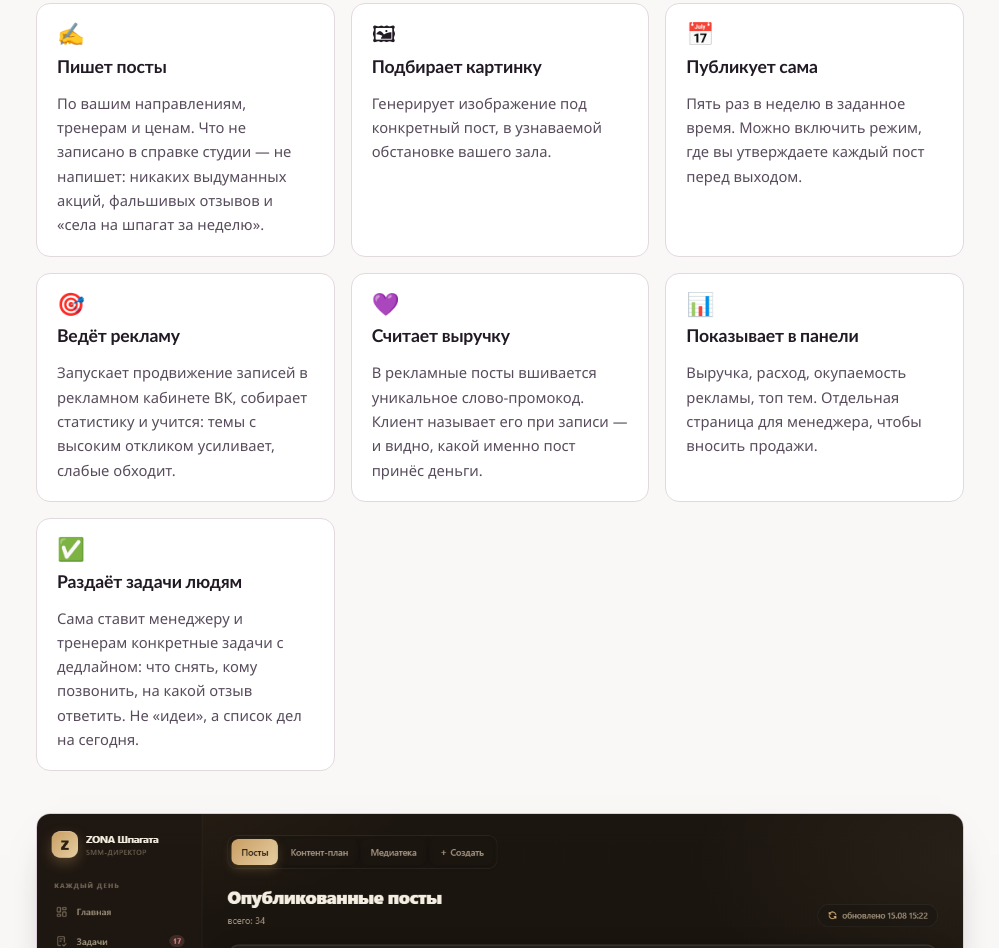
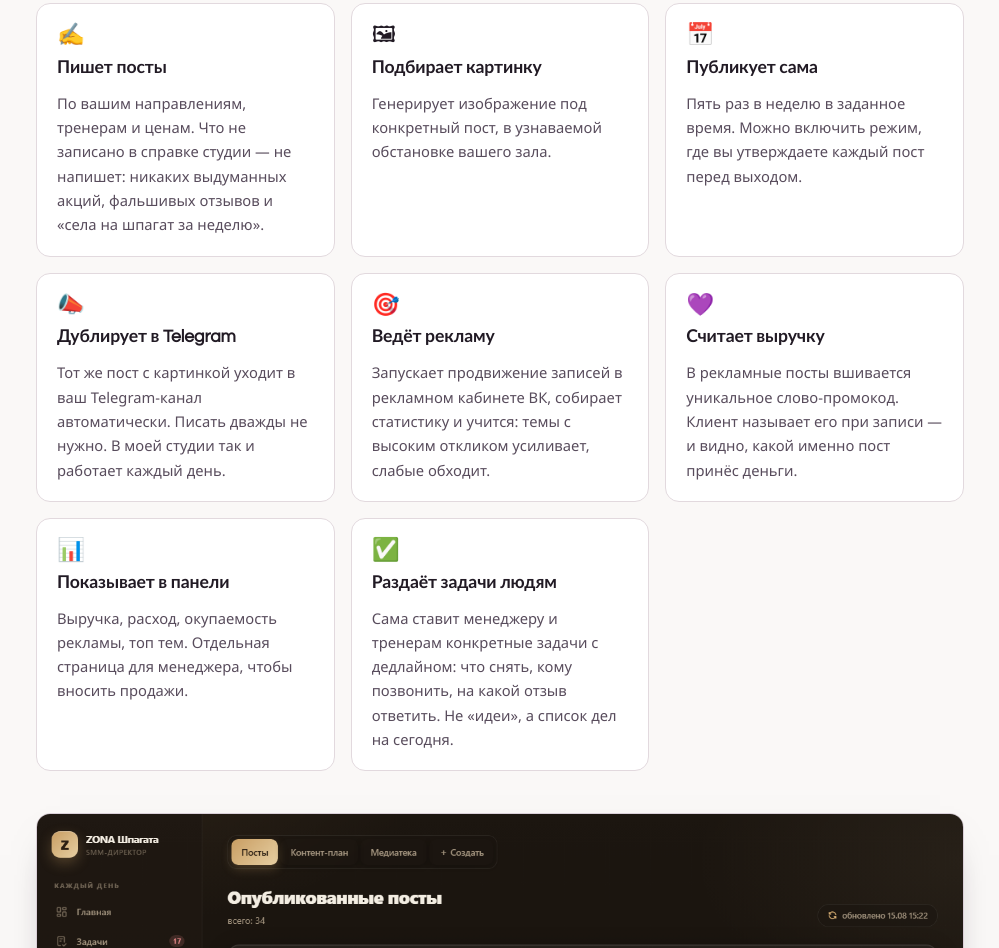
Before and after one commit to ilyakartavenko-debug/ilyakartavenko-debug.github.io, a plain HTML site: page studii.html in a window 1280 px wide. Shown: the part 1772-2720 px from the top of the page, without its empty margins (140-1139 px from the left). Drawn offline with Linux system fonts and the light colour scheme.

Commit message:
Лендинг: дублирование постов в Telegram
Кросспостинг в Telegram работает в проде (publishers.enabled_platforms
возвращает telegram), но на лендинге его не было. MAX готов в коде,
включается настройкой. Instagram намеренно не заявляем.

Co-Authored-By: Claude Opus 5 <noreply@anthropic.com>

```diff
--- a/studii.html
+++ b/studii.html
@@ -182,6 +182,8 @@
       <p class="small">Генерирует изображение под конкретный пост, в узнаваемой обстановке вашего зала.</p></div>
     <div class="card"><div class="ic">📅</div><h3>Публикует сама</h3>
       <p class="small">Пять раз в неделю в заданное время. Можно включить режим, где вы утверждаете каждый пост перед выходом.</p></div>
+    <div class="card"><div class="ic">📣</div><h3>Дублирует в Telegram</h3>
+      <p class="small">Тот же пост с картинкой уходит в ваш Telegram-канал автоматически. Писать дважды не нужно. В моей студии так и работает каждый день.</p></div>
     <div class="card"><div class="ic">🎯</div><h3>Ведёт рекламу</h3>
       <p class="small">Запускает продвижение записей в рекламном кабинете ВК, собирает статистику и учится: темы с высоким откликом усиливает, слабые обходит.</p></div>
     <div class="card"><div class="ic">💜</div><h3>Считает выручку</h3>
@@ -260,6 +262,7 @@
         <li>Режим согласования постов</li>
         <li>Контент-план и медиатека в панели</li>
         <li><strong>Задачи на съёмку</strong> с готовым сценарием и репликами</li>
+        <li><strong>Дублирование постов в Telegram</strong></li>
       </ul>
     </div>
     <div class="tarif feat">
```
